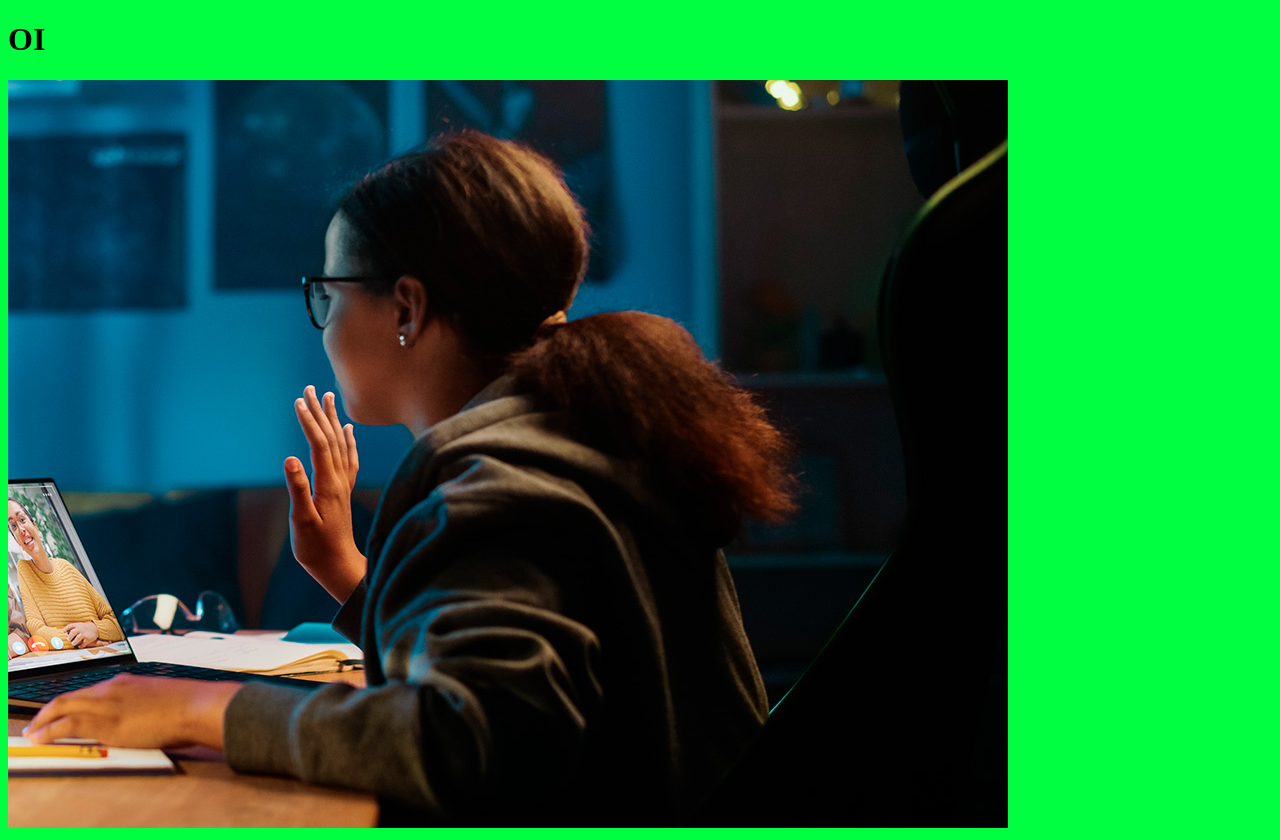
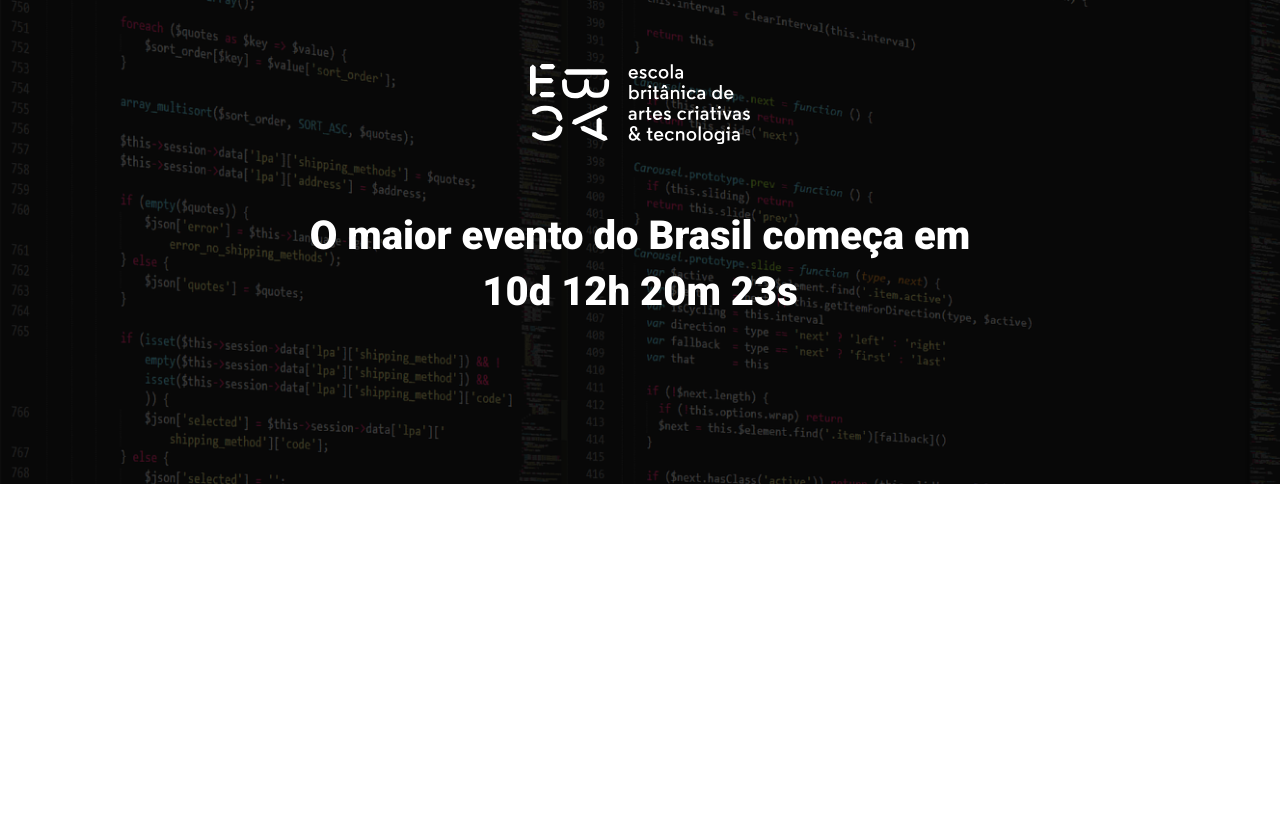
Before and after one commit to LuisDMatos/Cronometro_de_evento, a website built with Parcel: page src/index.html in a window 1280 px wide. After the commit the page ends 800 px from the top, so only its background shows below. Built offline with nearby package versions, Linux system fonts and the light colour scheme.

Commit message:
adicionando hero

```diff
--- a/src/index.html
+++ b/src/index.html
@@ -3,12 +3,25 @@
 <head>
     <meta charset="UTF-8">
     <meta name="viewport" content="width=device-width, initial-scale=1.0">
-    <title>EBAC TALKS</title>
+    <title>EBAC TECH TALKS</title>
+    <link rel="preconnect" href="https://fonts.googleapis.com">
+    <link rel="preconnect" href="https://fonts.gstatic.com" crossorigin>
+    <link href="https://fonts.googleapis.com/css2?family=Roboto:wght@400;700;900&display=swap" rel="stylesheet">
     <link rel="stylesheet" href="styles/main.scss">
 </head>
 <body>
-    <h1>OI</h1>
-    <img src="./images/backend.png" alt="">
+    <header class="hero">
+        <div class="container">
+            <img class="hero__logo" src="./images/ebac_logo.svg" alt="EBAC">
+            <p class="hero__text">
+                O maior evento do Brasil começa em <br>
+                10d 12h 20m 23s
+            </p>
+        </div>
+    </header>
+
+
+
     <script src="scripts/main.js"></script>
 </body>
 </html>
--- /dev/null
+++ b/src/styles/_hero.scss
@@ -0,0 +1,53 @@
+.hero {
+    padding-top: 64px;
+    padding-bottom: 100px;
+    background-image: url(../images/fundo.png);
+    background-repeat: no-repeat;
+    background-size: cover;
+    position: relative;
+
+    .container {
+        position: relative;
+    }
+
+    &::before {
+        position: absolute;
+        top: 0;
+        left: 0;
+        width: 100%;
+        height: 100%;
+        background-color: #000;
+        content: '';
+        opacity: .7;
+    }
+
+    &__text {
+        margin-top: 64px;
+        margin-bottom: 64px;
+        font-size: 40px;
+        line-height: 56px;
+        font-weight: 800;
+        text-align: center;
+    }
+
+
+    &__logo {
+        margin: 0 auto;
+        height: 80px;
+        display: block;
+    }
+
+    @media (max-width: 640px) {
+        padding: 40ox 0;
+
+        &__logo {
+            height: 40px;
+        }
+
+        &__text {
+            font-size: 24px;
+            line-height: 24px;
+            margin: 24px 0;
+        }
+    }
+}
--- a/src/styles/main.scss
+++ b/src/styles/main.scss
@@ -1,3 +1,22 @@
-body {
-    background-color: rgb(0, 255, 64);
+@use 'hero';
+
+* {
+    margin: 0;
+    padding: 0;
+    font-family: Roboto, sans-serif;
+    color: #fff;
 }
+
+.container {
+    max-width: 960px;
+    width: 100%;
+    margin: 0 auto;
+
+    @media (max-width: 640px) {
+        max-width: 80%;
+    }
+
+    @media (max-width: 1024px) {
+        max-width: 90%;
+    }
+}
```
